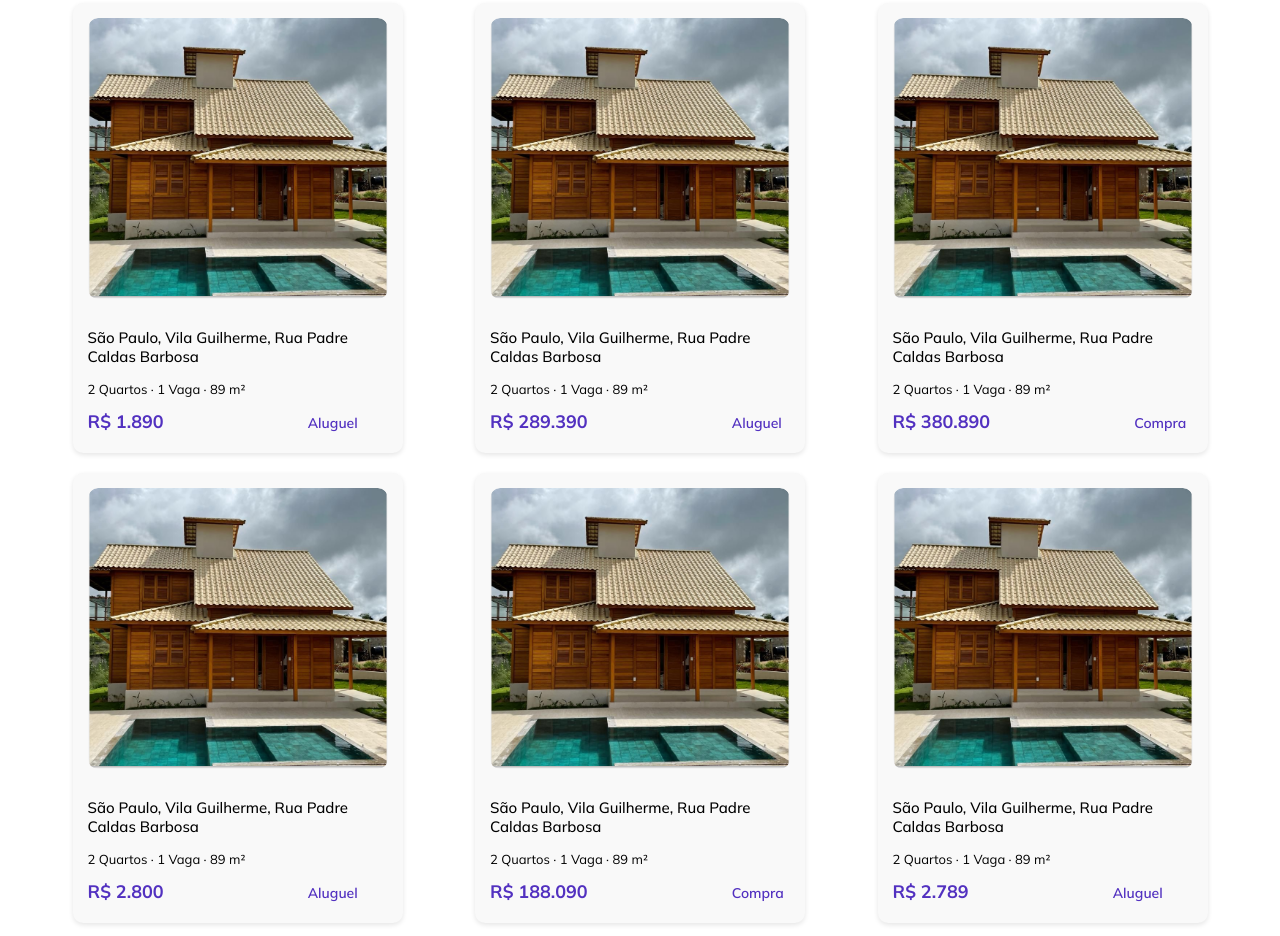
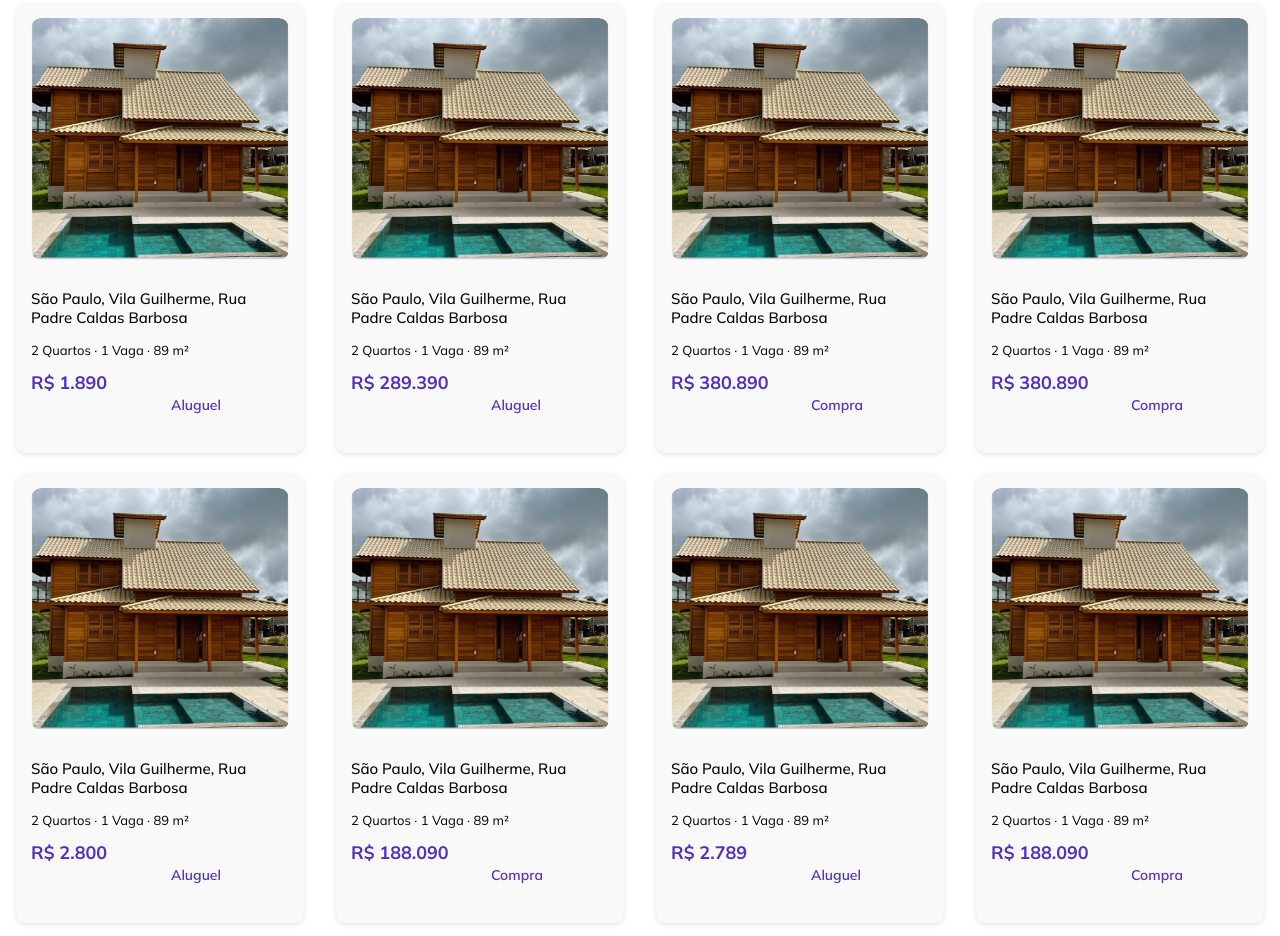
Before and after one commit to soarespng/custom-saas, a plain HTML site: page public/index.html in a window 1280 px wide. Shown: the part 704-1640 px from the top of the page. Drawn offline with Linux system fonts and the light colour scheme.

Commit message:
ligth fix css

```diff
--- a/public/index.html
+++ b/public/index.html
@@ -78,6 +78,15 @@
                         <small>Compra</small>
                     </div>
                 </div>
+                <div class="property">
+                    <div><img src="./styles/assets/casa.png" alt="Imagem da propiedade"></div>
+                    <div class="property-info">
+                        <h3>São Paulo, Vila Guilherme, Rua Padre Caldas Barbosa</h3>
+                        <p>2 Quartos · 1 Vaga · 89 m²</p>
+                        <span>R$ 380.890</span>
+                        <small>Compra</small>
+                    </div>
+                </div>
             </div>
             <div class="properties-list">
                 <div class="property">
@@ -107,6 +116,15 @@
                         <small>Aluguel</small>
                     </div>
                 </div>
+                <div class="property">
+                    <div><img src="./styles/assets/casa.png" alt="Imagem da propiedade"></div>
+                    <div class="property-info">
+                        <h3>São Paulo, Vila Guilherme, Rua Padre Caldas Barbosa</h3>
+                        <p>2 Quartos · 1 Vaga · 89 m²</p>
+                        <span>R$ 188.090</span>
+                        <small>Compra</small>
+                    </div>
+                </div>
             </div>
         </div>
     </section>
--- a/public/styles/index.css
+++ b/public/styles/index.css
@@ -85,6 +85,9 @@ header h1 {
 /* SESSAO HOME */
 
 .section-home {
+    display: flex;
+    justify-content: center;
+    align-items: center;
     text-align: center;
     height: 50vh;
     padding: 100px 0;
@@ -155,10 +158,11 @@ header h1 {
 
 .properties-list {
     display: flex;
-    justify-content: space-evenly;
+    justify-content: center;
 }
 
 .property {
+    margin: 0rem 1rem;
     background-color: #f9f9f9;
     padding: 15px;
     border-radius: 10px;
```
